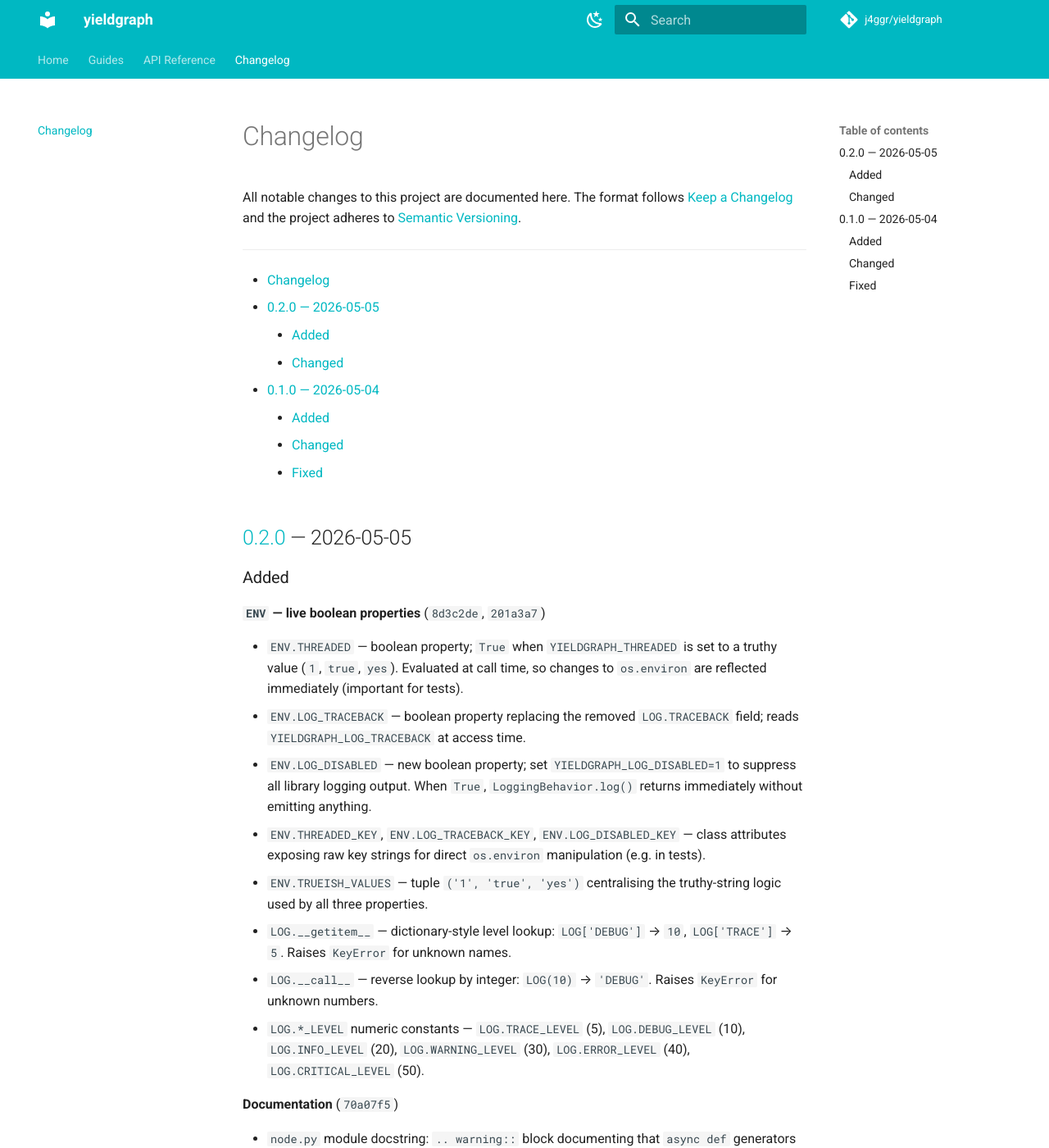
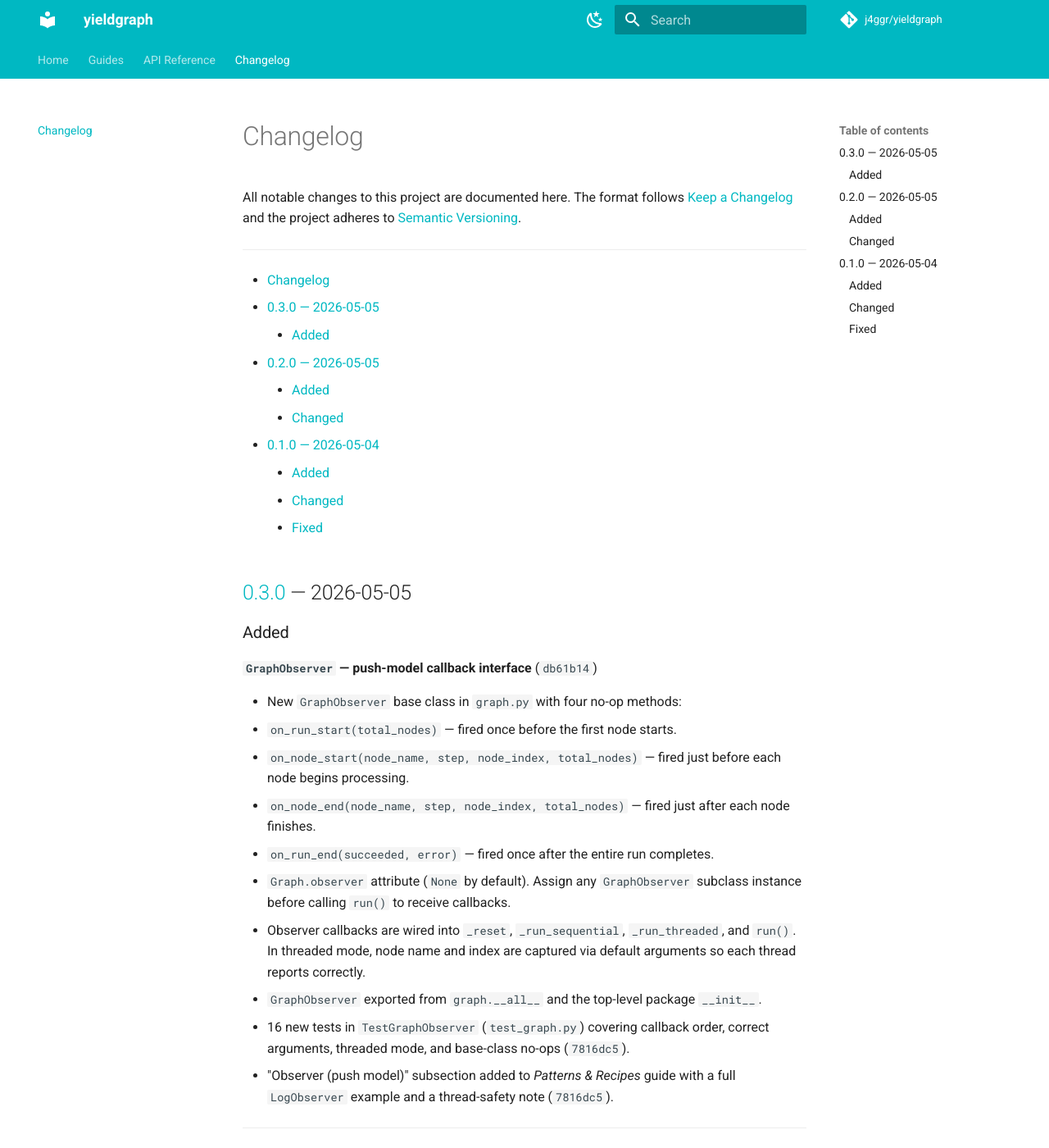
Before and after one commit to j4ggr/yieldgraph, an MkDocs documentation site: the page built from docs/CHANGELOG.md, in a window 1280 px wide and 1400 px high. Shown: the whole window at 82% size. Built offline with MkDocs 1.6.1 and Material for MkDocs 9.7.7, drawn with Linux system fonts in a browser that asks for light colours; comment, search, counter and statistics services are not loaded.

Commit message:
RELEASE v0.3.0
Co-authored-by: Copilot <copilot@github.com>

```diff
--- a/docs/CHANGELOG.md
+++ b/docs/CHANGELOG.md
@@ -7,13 +7,42 @@ the project adheres to [Semantic Versioning](https://semver.org/spec/v2.0.0.html
 ---
 
 - [Changelog](#changelog)
+  - [0.3.0 — 2026-05-05](#030--2026-05-05)
+    - [Added](#added)
   - [0.2.0 — 2026-05-05](#020--2026-05-05)
-    - [Added](#added)
+    - [Added](#added-1)
     - [Changed](#changed)
   - [0.1.0 — 2026-05-04](#010--2026-05-04)
-    - [Added](#added-1)
+    - [Added](#added-2)
     - [Changed](#changed-1)
     - [Fixed](#fixed)
+
+## [0.3.0] — 2026-05-05
+
+### Added
+
+**`GraphObserver` — push-model callback interface** (`db61b14`)
+
+- New `GraphObserver` base class in `graph.py` with four no-op methods:
+  - `on_run_start(total_nodes)` — fired once before the first node starts.
+  - `on_node_start(node_name, step, node_index, total_nodes)` — fired just
+    before each node begins processing.
+  - `on_node_end(node_name, step, node_index, total_nodes)` — fired just after
+    each node finishes.
+  - `on_run_end(succeeded, error)` — fired once after the entire run completes.
+- `Graph.observer` attribute (`None` by default). Assign any `GraphObserver`
+  subclass instance before calling `run()` to receive callbacks.
+- Observer callbacks are wired into `_reset`, `_run_sequential`,
+  `_run_threaded`, and `run()`. In threaded mode, node name and index are
+  captured via default arguments so each thread reports correctly.
+- `GraphObserver` exported from `graph.__all__` and the top-level package
+  `__init__`.
+- 16 new tests in `TestGraphObserver` (`test_graph.py`) covering callback
+  order, correct arguments, threaded mode, and base-class no-ops (`7816dc5`).
+- "Observer (push model)" subsection added to *Patterns & Recipes* guide with
+  a full `LogObserver` example and a thread-safety note (`7816dc5`).
+
+---
 
 ## [0.2.0] — 2026-05-05
 
@@ -175,5 +204,6 @@ restructured as an installable package under `src/yieldgraph/`.
 
 ---
 
+[0.3.0]: https://github.com/j4ggr/yieldgraph/compare/v0.2.0...v0.3.0
 [0.2.0]: https://github.com/j4ggr/yieldgraph/compare/v0.1.0...v0.2.0
 [0.1.0]: https://github.com/j4ggr/yieldgraph/releases/tag/v0.1.0
--- a/pyproject.toml
+++ b/pyproject.toml
@@ -1,6 +1,6 @@
 [project]
 name = "yieldgraph"
-version = "0.2.0"
+version = "0.3.0"
 description = "A lightweight Python library for building interruptible, generator-driven ETL pipelines as directed graphs."
 authors = [
     {name = "j4ggr", email = "reto@jaeggli.email"},
@@ -13,7 +13,7 @@ license = {text = "MIT"}
 [project.urls]
 Repository = "https://github.com/j4ggr/yieldgraph"
 Documentation = "https://j4ggr.github.io/yieldgraph/"
-Changelog = "https://j4ggr.github.io/yieldgraph/docs/CHANGELOG"
+Changelog = "https://j4ggr.github.io/yieldgraph/CHANGELOG/"
 
 [build-system]
 requires = ["pdm-backend"]
```
